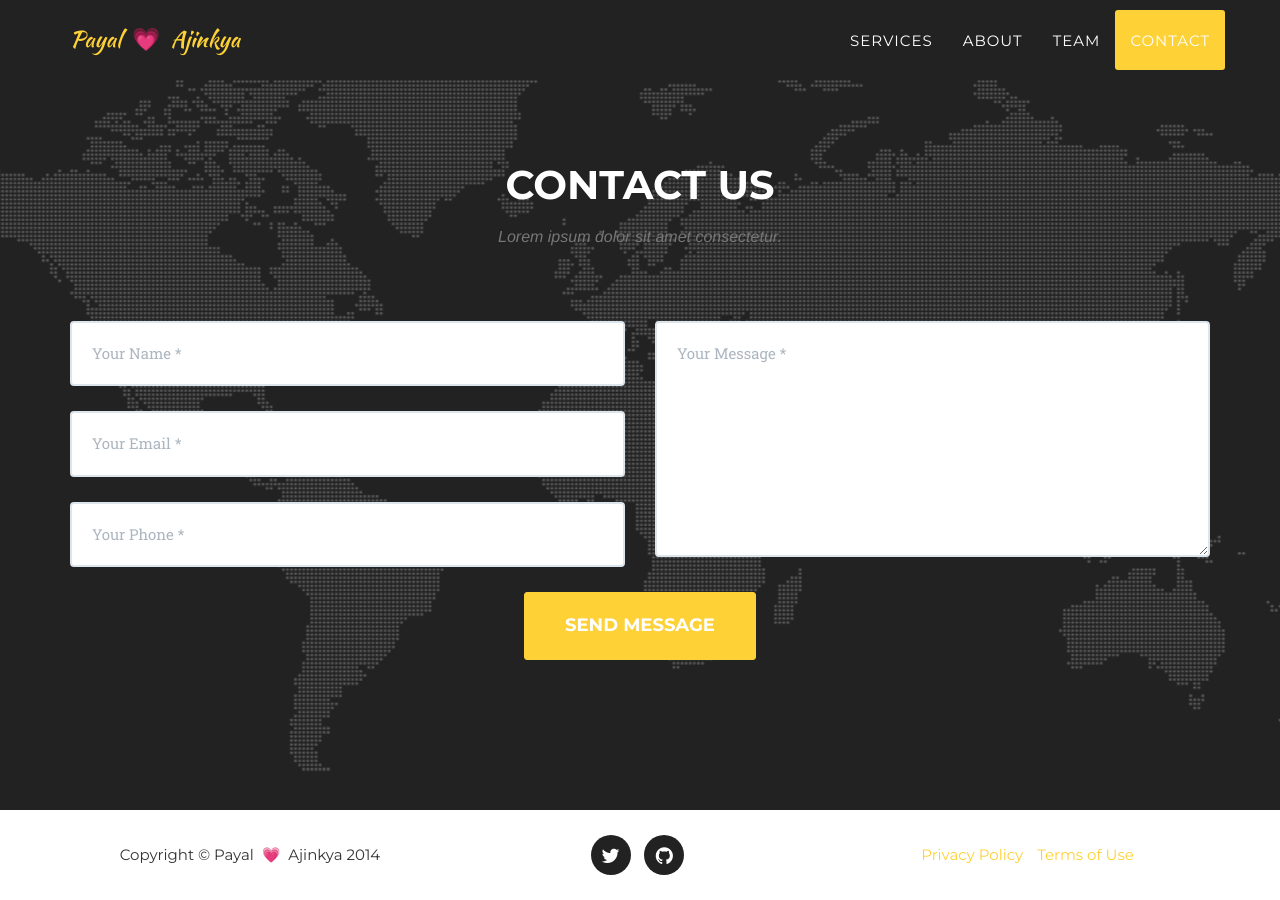
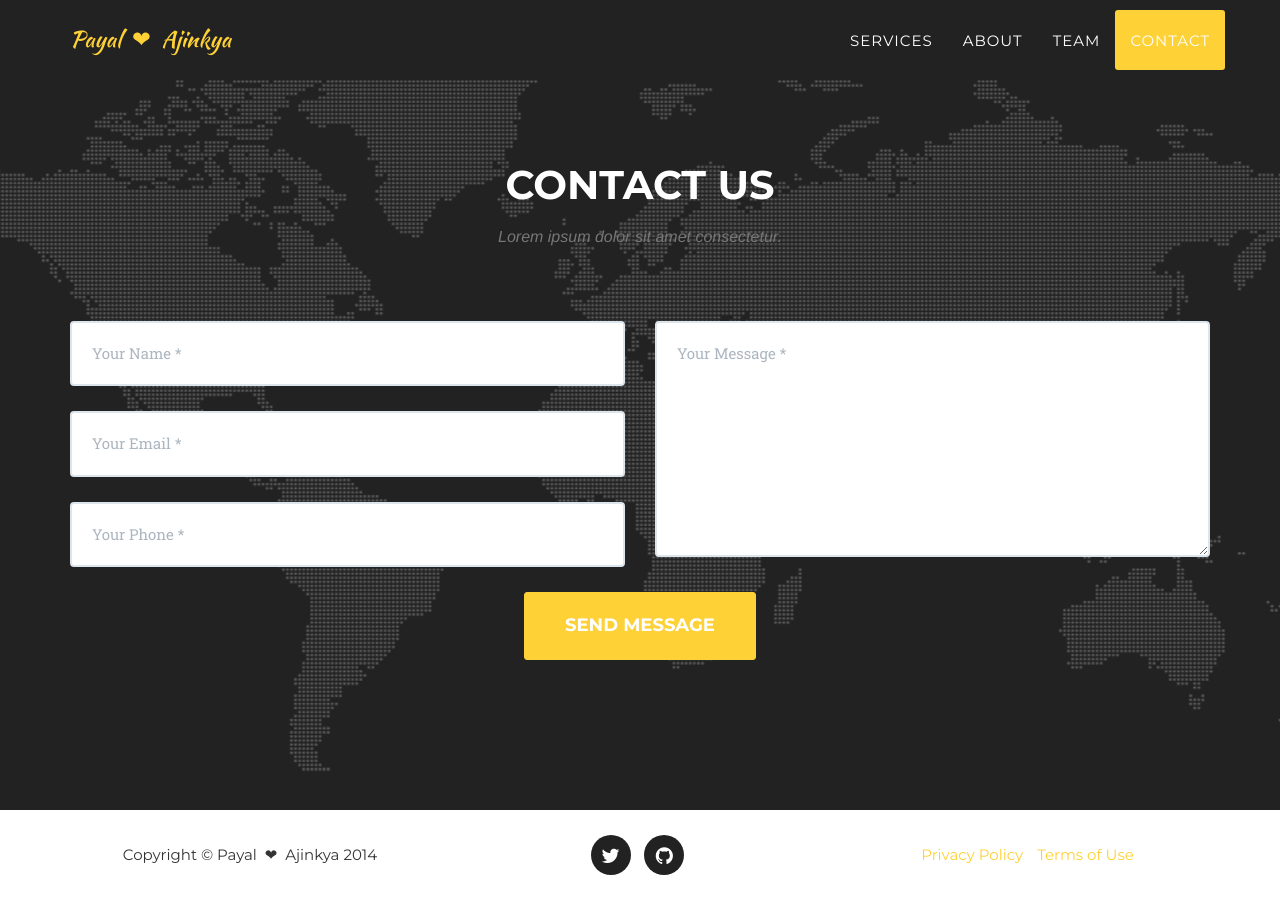
Before and after one commit to ajkl/wedding-invite, a Jekyll site: the page built from index.html, in a window 1280 px wide and 900 px high, scrolled down 5636 px. Built offline with Jekyll 4.4.1, drawn with Linux system fonts in a browser that asks for light colours; some web fonts are replaced; part of the change alters nothing that is shown.

```diff
--- a/_config.yml
+++ b/_config.yml
@@ -2,7 +2,7 @@ url: https://ajkl.github.io
 baseurl: /wedding-invite/
 
 # Site settings
-title: Payal&nbsp;&nbsp;&#128151;&nbsp;&nbsp;Ajinkya
+title: Payal&nbsp;&nbsp;&#10084;&nbsp;&nbsp;Ajinkya
 email: kaleajinkya@gmail.com
 description: "Git pages hosted Wedding Invitation"
 
```
